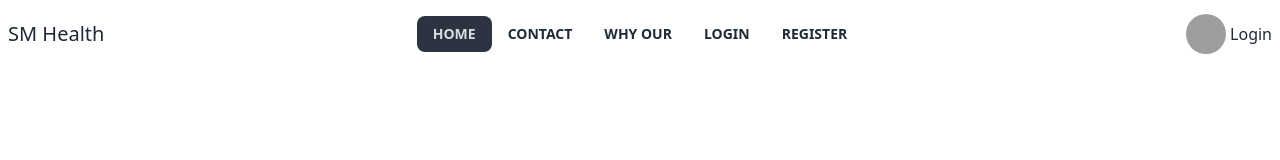
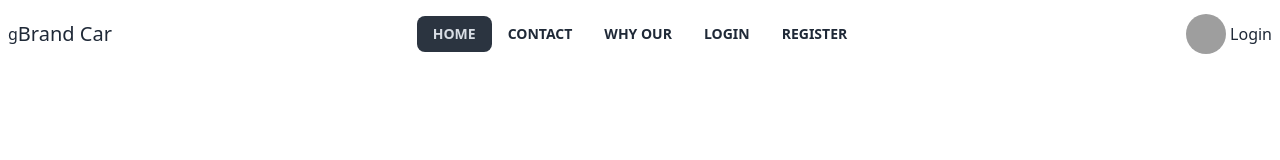
Before and after one commit to hmmasudsarder/car-brand, a React (Vite) app: page / in a window 1280 px wide. Shown: the top 160 px of the page. Built offline with nearby package versions, Linux system fonts and the light colour scheme; no server answers; grey boxes are pictures that could not be loaded.

Commit message:
change small

```diff
--- a/src/Components/Navbar/Navbar.jsx
+++ b/src/Components/Navbar/Navbar.jsx
@@ -60,9 +60,9 @@ const Navbar = () => {
               className="menu menu-sm dropdown-content mt-3 z-[1] p-2 shadow bg-base-100 rounded-box w-52"
             >
               {navLinks}
-            </ul>
+            </ul>g
           </div>
-          <a className="normal-case text-xl">SM Health</a>
+          <a className="normal-case text-xl">Brand Car</a>
         </div>
         <div className="navbar-center hidden lg:flex">
           <ul className="menu menu-horizontal px-1">{navLinks}</ul>
```
